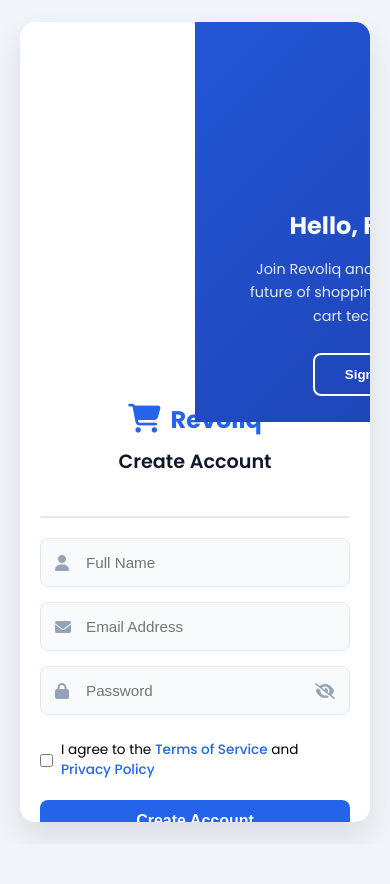
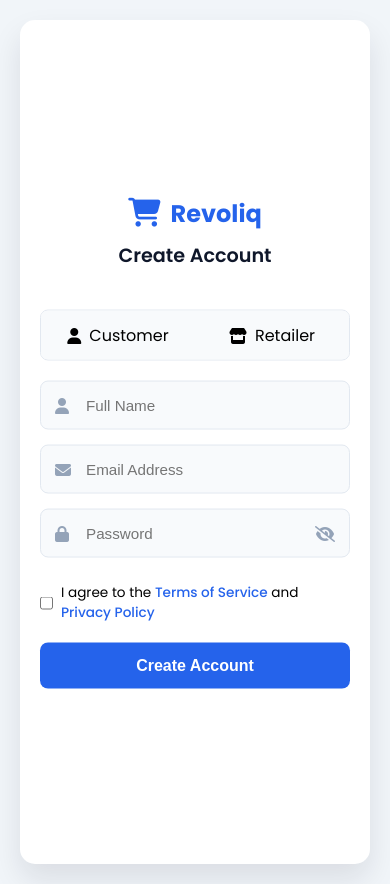
Before and after one commit to vaibhav-katyal/Revoliq, a website with bundled scripts: page login/login.html in a window 390 px wide. Both pictures are taken after a click on the button "Sign Up". Before the commit the page ends 844 px from the top, so only its background shows below. Built offline with nearby package versions, Linux system fonts and the light colour scheme.

Commit message:
updated login css

```diff
--- a/login/login.css
+++ b/login/login.css
@@ -441,3 +441,105 @@
     font-size: 0.9rem;
   }
 }
+/* Responsive Improvements */
+@media (max-width: 768px) {
+  .container {
+    width: 100%;
+    height: 100vh;
+    display: flex;
+    flex-direction: column;
+    align-items: center;
+    justify-content: center;
+    overflow: hidden;
+    position: relative;
+  }
+
+  .form-container {
+    width: 90%;
+    max-width: 400px;
+    height: auto;
+    position: absolute;
+    transition: transform 0.6s ease-in-out;
+  }
+
+  .sign-in-container,
+  .sign-up-container {
+    width: 100%;
+    height: auto;
+    position: absolute;
+    top: 50%;
+    left: 50%;
+    transform: translate(-50%, -50%);
+    z-index: 2;
+  }
+
+  .container.right-panel-active .sign-in-container {
+    transform: translate(-50%, -50%) translateX(-100%);
+    opacity: 0;
+  }
+
+  .container.right-panel-active .sign-up-container {
+    transform: translate(-50%, -50%) translateX(0);
+    opacity: 1;
+    z-index: 2;
+  }
+
+  .overlay-container {
+    position: absolute;
+    width: 100%;
+    height: 100%;
+    top: 0;
+    left: 0;
+    display: flex;
+    align-items: center;
+    justify-content: center;
+    transition: transform 0.6s ease-in-out;
+  }
+
+  .container.right-panel-active .overlay-container {
+    transform: translateX(-100%);
+  }
+
+  .overlay {
+    width: 200%;
+    transform: translateX(0);
+    transition: transform 0.6s ease-in-out;
+  }
+
+  .container.right-panel-active .overlay {
+    transform: translateX(50%);
+  }
+
+  form {
+    padding: 20px;
+    width: 100%;
+  }
+
+  .user-type-selector {
+    flex-direction: row;
+    justify-content: space-between;
+  }
+
+  .primary-button {
+    width: 100%;
+    padding: 14px;
+  }
+}
+
+@media (max-width: 480px) {
+  h1 {
+    font-size: 1.5rem;
+  }
+
+  h2 {
+    font-size: 1.2rem;
+  }
+
+  p {
+    font-size: 0.9rem;
+  }
+
+  .container {
+    padding: 10px;
+  }
+}
```
